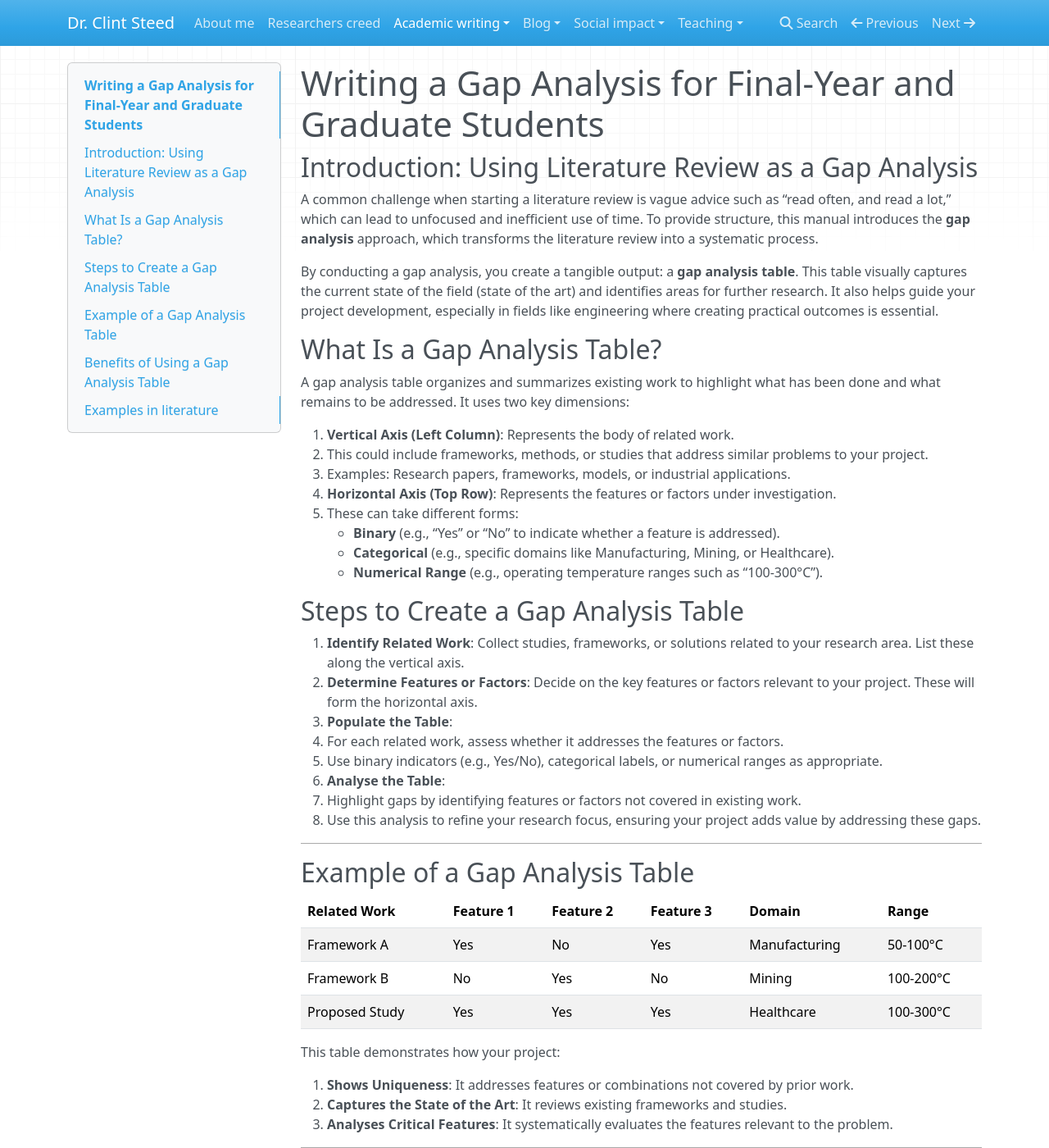
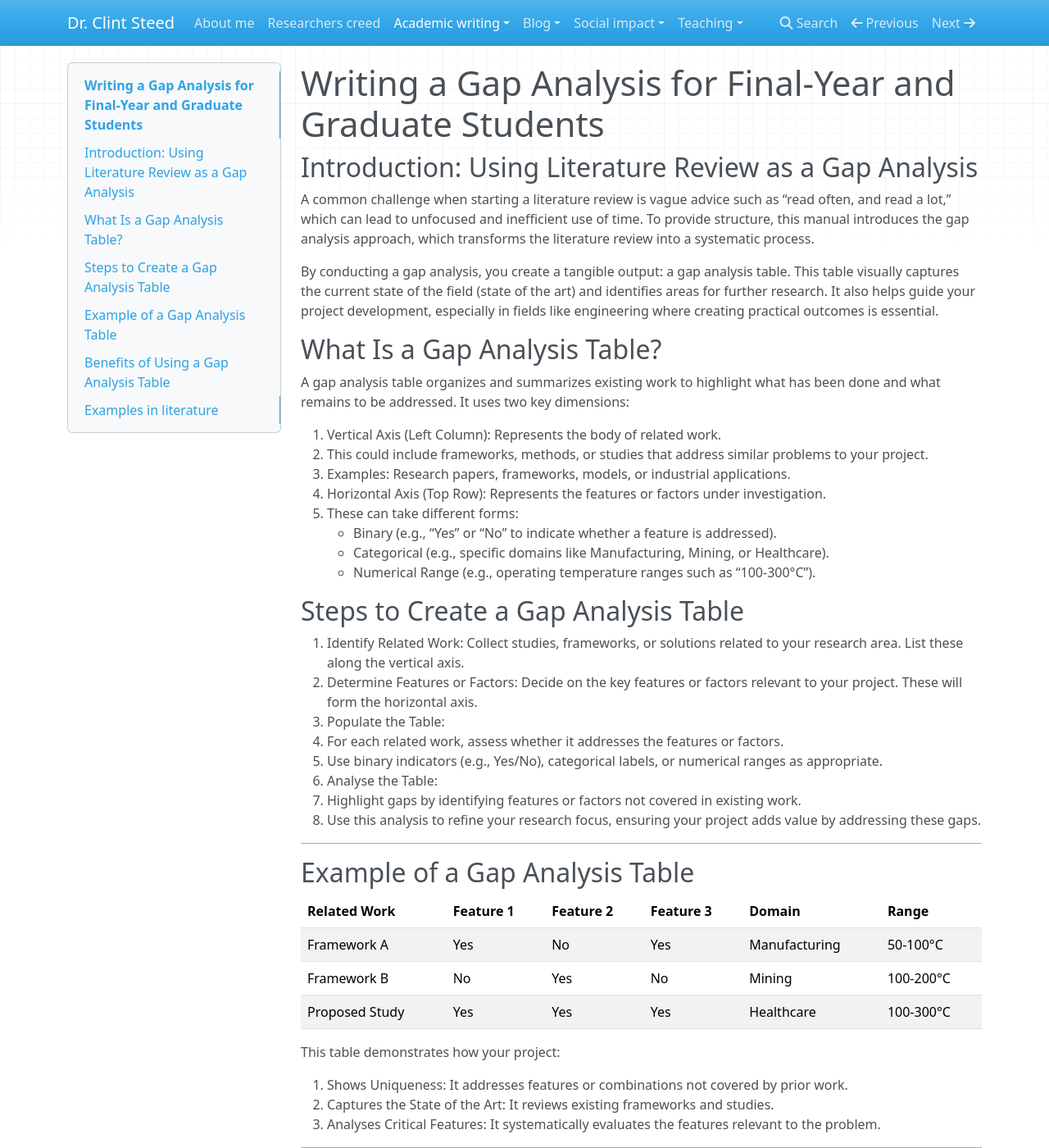
Before and after one commit to Steedalion/Blog, an MkDocs documentation site: the page built from docs/Academic writing/gap_analysis.md, in a window 1280 px wide and 1400 px high. Shown: the whole window at 82% size. Built offline with MkDocs 1.6.1, drawn with Linux system fonts in a browser that asks for light colours; nearby versions of some CDN libraries; some of the changed text lies outside the part shown.

Commit message:
Quick push via script.

```diff
--- a/docs/Academic writing/gap_analysis.md
+++ b/docs/Academic writing/gap_analysis.md
@@ -2,61 +2,61 @@
 
 # Writing a Gap Analysis for Final-Year and Graduate Students
 
-## **Introduction: Using Literature Review as a Gap Analysis**
+## Introduction: Using Literature Review as a Gap Analysis
 
-A common challenge when starting a literature review is vague advice such as “read often, and read a lot,” which can lead to unfocused and inefficient use of time. To provide structure, this manual introduces the **gap analysis** approach, which transforms the literature review into a systematic process.
+A common challenge when starting a literature review is vague advice such as “read often, and read a lot,” which can lead to unfocused and inefficient use of time. To provide structure, this manual introduces the gap analysis approach, which transforms the literature review into a systematic process.
 
-By conducting a gap analysis, you create a tangible output: a **gap analysis table**. This table visually captures the current state of the field (state of the art) and identifies areas for further research. It also helps guide your project development, especially in fields like engineering where creating practical outcomes is essential.
+By conducting a gap analysis, you create a tangible output: a gap analysis table. This table visually captures the current state of the field (state of the art) and identifies areas for further research. It also helps guide your project development, especially in fields like engineering where creating practical outcomes is essential.
 
-## **What Is a Gap Analysis Table?**
+## What Is a Gap Analysis Table?
 
 A gap analysis table organizes and summarizes existing work to highlight what has been done and what remains to be addressed. It uses two key dimensions:
 
-1. **Vertical Axis (Left Column)**: Represents the body of related work.
+1. Vertical Axis (Left Column): Represents the body of related work.
    - This could include frameworks, methods, or studies that address similar problems to your project.
    - Examples: Research papers, frameworks, models, or industrial applications.
-2. **Horizontal Axis (Top Row)**: Represents the features or factors under investigation.
+2. Horizontal Axis (Top Row): Represents the features or factors under investigation.
    - These can take different forms:
-     - **Binary** (e.g., “Yes” or “No” to indicate whether a feature is addressed).
-     - **Categorical** (e.g., specific domains like Manufacturing, Mining, or Healthcare).
-     - **Numerical Range** (e.g., operating temperature ranges such as “100-300°C”).
+     - Binary (e.g., “Yes” or “No” to indicate whether a feature is addressed).
+     - Categorical (e.g., specific domains like Manufacturing, Mining, or Healthcare).
+     - Numerical Range (e.g., operating temperature ranges such as “100-300°C”).
 
-## **Steps to Create a Gap Analysis Table**
+## Steps to Create a Gap Analysis Table
 
-1. **Identify Related Work**:
+1. Identify Related Work:
    Collect studies, frameworks, or solutions related to your research area. List these along the vertical axis.
-2. **Determine Features or Factors**:
+2. Determine Features or Factors:
    Decide on the key features or factors relevant to your project. These will form the horizontal axis.
-3. **Populate the Table**:
+3. Populate the Table:
    - For each related work, assess whether it addresses the features or factors.
    - Use binary indicators (e.g., Yes/No), categorical labels, or numerical ranges as appropriate.
-4. **Analyse the Table**:
+4. Analyse the Table:
    - Highlight gaps by identifying features or factors not covered in existing work.
    - Use this analysis to refine your research focus, ensuring your project adds value by addressing these gaps.
 
 ------
 
-## **Example of a Gap Analysis Table**
+## Example of a Gap Analysis Table
 
-| **Related Work** | **Feature 1** | **Feature 2** | **Feature 3** | **Domain**    | **Range** |
-| ---------------- | ------------- | ------------- | ------------- | ------------- | --------- |
-| Framework A      | Yes           | No            | Yes           | Manufacturing | 50-100°C  |
-| Framework B      | No            | Yes           | No            | Mining        | 100-200°C |
-| Proposed Study   | Yes           | Yes           | Yes           | Healthcare    | 100-300°C |
+| Related Work   | Feature 1 | Feature 2 | Feature 3 | Domain        | Range     |
+| -------------- | --------- | --------- | --------- | ------------- | --------- |
+| Framework A    | Yes       | No        | Yes       | Manufacturing | 50-100°C  |
+| Framework B    | No        | Yes       | No        | Mining        | 100-200°C |
+| Proposed Study | Yes       | Yes       | Yes       | Healthcare    | 100-300°C |
 
 This table demonstrates how your project:
 
-1. **Shows Uniqueness**: It addresses features or combinations not covered by prior work.
-2. **Captures the State of the Art**: It reviews existing frameworks and studies.
-3. **Analyses Critical Features**: It systematically evaluates the features relevant to the problem.
+1. Shows Uniqueness: It addresses features or combinations not covered by prior work.
+2. Captures the State of the Art: It reviews existing frameworks and studies.
+3. Analyses Critical Features: It systematically evaluates the features relevant to the problem.
 
 ------
 
-## **Benefits of Using a Gap Analysis Table**
+## Benefits of Using a Gap Analysis Table
 
-1. **Clarifies the Research Gap**: The visual format makes it easier to communicate the novelty of your study.
-2. **Structures the Literature Review**: Helps organize the state of the art systematically.
-3. **Guides Project Development**: Provides insights into key factors that should be addressed in your work.
+1. Clarifies the Research Gap: The visual format makes it easier to communicate the novelty of your study.
+2. Structures the Literature Review: Helps organize the state of the art systematically.
+3. Guides Project Development: Provides insights into key factors that should be addressed in your work.
 
 ##  Examples in literature
 
```
Also changed, not shown: docs/researchers creed.md (+17 -3 lines).
